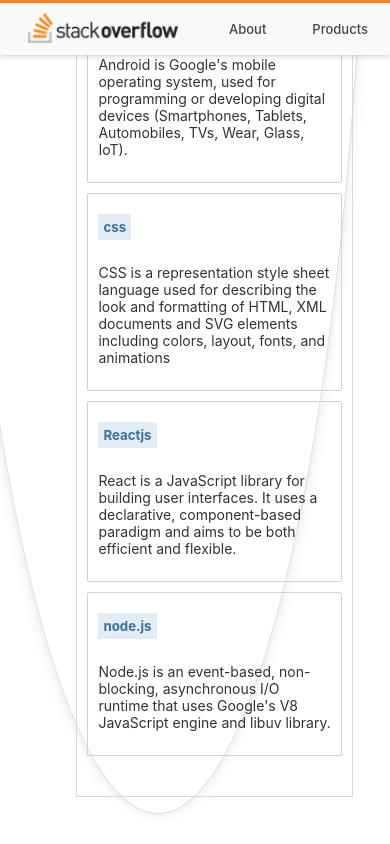
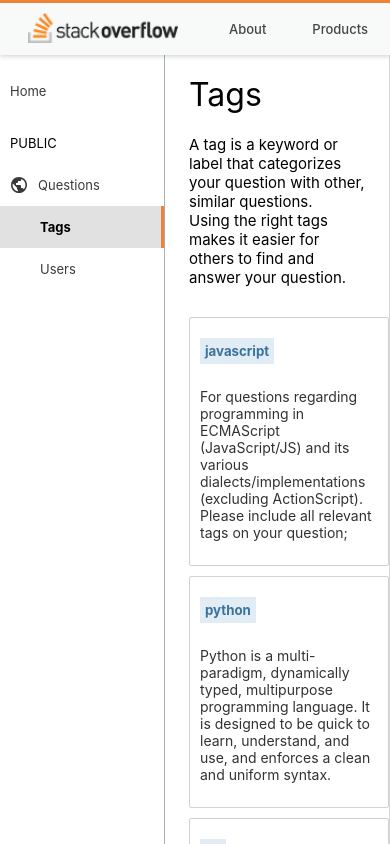
Before and after one commit to ms-maheswari/Stack-overflow-clone, a React (Create React App) app in the folder client/: page /Tags in a window 390 px wide. Shown: the top 844 px of the page. Built offline with nearby package versions, Linux system fonts and the light colour scheme; no server answers.

Commit message:
Update App.css

```diff
--- a/client/src/App.css
+++ b/client/src/App.css
@@ -1,4 +1,4 @@
-/* .home-container-1{
+.home-container-1{
   min-height: 100vh;
   max-width: 1250px;
   width: 100%;
@@ -14,59 +14,3 @@
   padding: 24px;
   box-sizing: border-box;
 }
- */
-.home-container-1 {
-  min-height: 100vh;
-  max-width: 1250px;
-  width: 100%;
-  display: flex;
-  justify-content: space-between;
-  margin: 0% auto;
-}
-
-.home-container-2 {
-  max-width: 1100px;
-  width: calc(100% - 164px);
-  border: 1px solid #d6d9dc;
-  padding: 24px;
-  box-sizing: border-box;
-}
-
-
-
-.home-container-1  {
-  position: fixed;
-  bottom: 30px;
-  right: 20px;
-  border-radius: 50%;
-  display: flex;
-  align-items: center;
-  justify-content: center;
-  cursor: pointer;
-  background: #fff;
-  padding: 1rem;
-  box-shadow: 0 0 15px -5px #ccc;
-  border: 1px solid #ddd;
-}
-
-
-.home-container-1 .comment-button {
-  font-size: 1.3em;
-}
-@media screen and (max-width: 400px) {
-  .home-container-2{
-      margin: 0;
-      padding: 10px;
-      width: 100%;
-  }
-
-
-}
-
-@media screen and (max-width: 980px) {
-  .home-container-2{
-      margin: 0;
-      padding: 10px;
-      width: 100%;
-  }
-}
```
